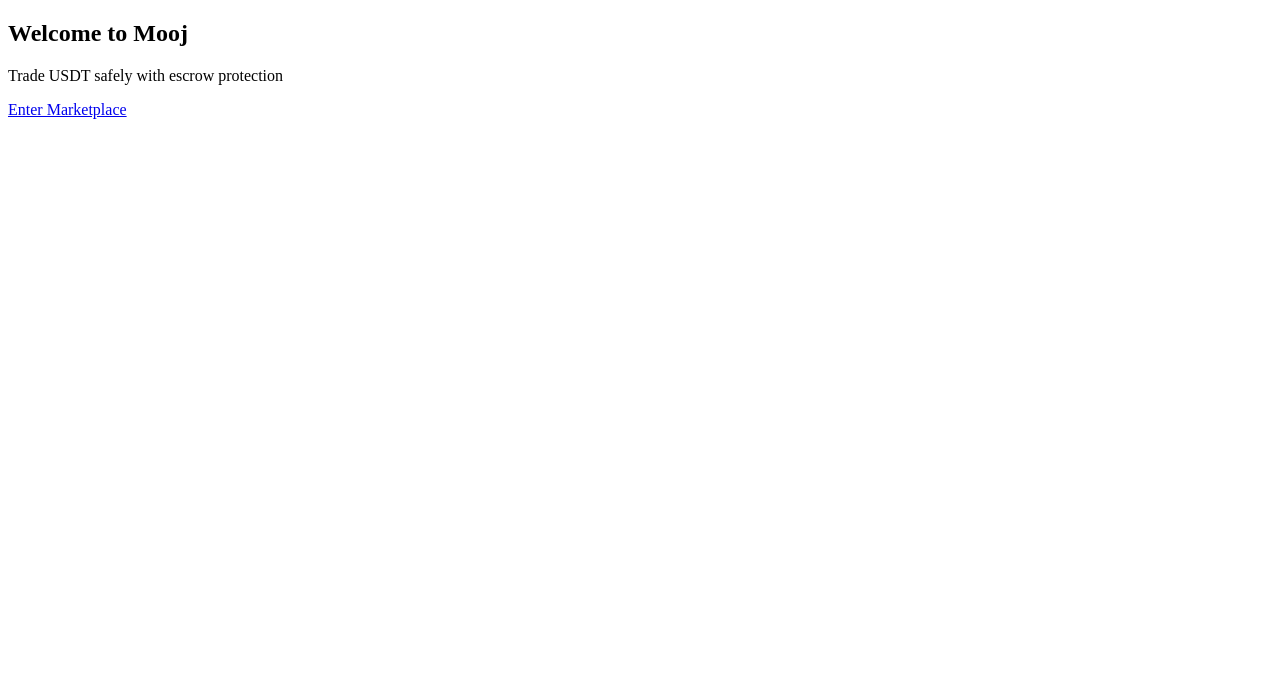
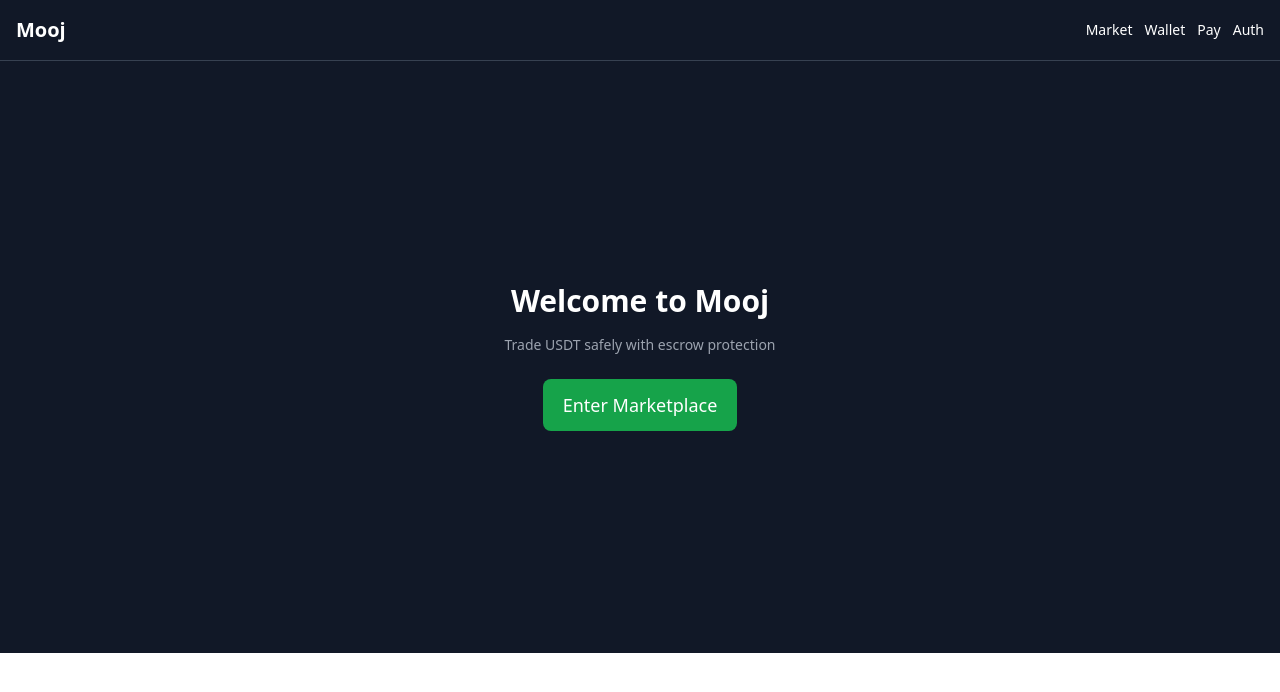
Before and after one commit to silabkhan09-lang/Usdt-sell, a Next.js app: page / in a window 1280 px wide. Shown: the top 692 px of the page. Built offline with nearby package versions, Linux system fonts and the light colour scheme.

Commit message:
Create layout.tsx

```diff
--- /dev/null
+++ b/app/layout.tsx
@@ -0,0 +1,26 @@
+import "./globals.css";
+import Link from "next/link";
+import { ReactNode } from "react";
+
+interface RootLayoutProps {
+  children: ReactNode;
+}
+
+export default function RootLayout({ children }: RootLayoutProps) {
+  return (
+    <html lang="en">
+      <body>
+        <header className="p-4 border-b border-gray-700 flex justify-between items-center bg-gray-900 text-white">
+          <h1 className="text-xl font-bold">Mooj</h1>
+          <nav className="flex gap-3 text-sm">
+            <Link href="/dashboard">Market</Link>
+            <Link href="/wallet">Wallet</Link>
+            <Link href="/payment-methods">Pay</Link>
+            <Link href="/auth">Auth</Link>
+          </nav>
+        </header>
+        <main className="p-4 bg-gray-900 text-white">{children}</main>
+      </body>
+    </html>
+  );
+}
```
